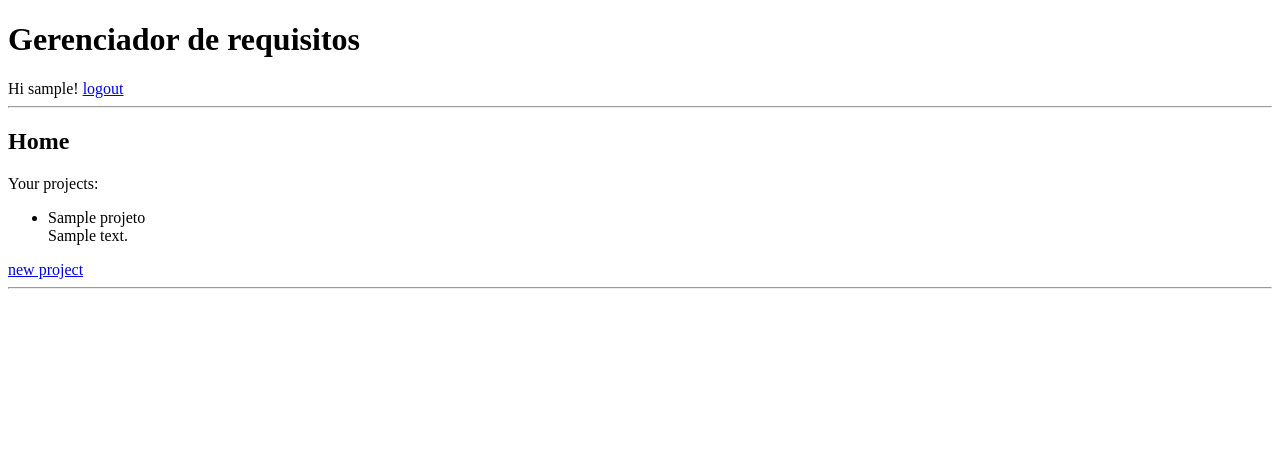
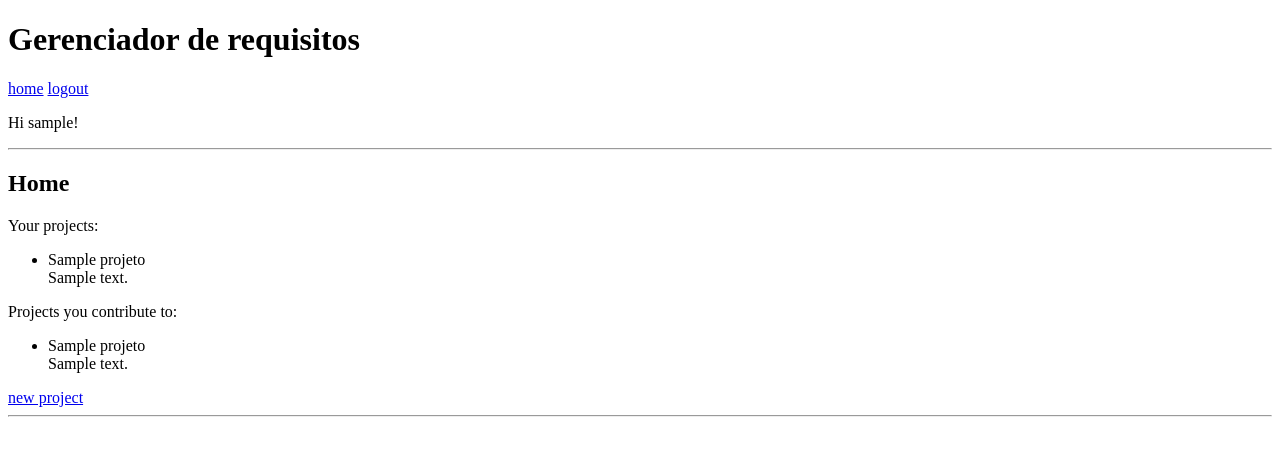
Before and after one commit to GabrielLasso/MAC0350-fase3, a Django app: page / in a window 1280 px wide. Shown: the top 456 px of the page. Run offline with Django 3.2, Linux system fonts and the light colour scheme; a user stored in the database is signed in; tables that the repository leaves empty hold one stand-in row (values such as "Sample post"); parts of the project's set-up code (start-up, migrations or seed data) failed here and were passed over.

Commit message:
Projetos que eu contribuo

```diff
--- a/autenticacao/gerenciador/models.py
+++ b/autenticacao/gerenciador/models.py
@@ -27,4 +27,4 @@ class Colaborador(models.Model):
     projeto = models.ForeignKey(Projeto, on_delete=models.CASCADE)
 
     def __str__(self):
-        return self.user.get_full_name() + '-' + self.projeto.nome
+        return self.usuario.get_full_name() + '-' + self.projeto.nome
--- a/autenticacao/gerenciador/views.py
+++ b/autenticacao/gerenciador/views.py
@@ -13,8 +13,9 @@ from .models import *
 def home(request):
     user = request.user
     projetos_admin = Projeto.objects.raw('SELECT * FROM gerenciador_projeto WHERE admin_id=%s',[user.id])
-    projetos_colab = Projeto.objects.raw('SELECT * FROM gerenciador_projeto, gerenciador_colaborador WHERE usuario_id=%s',[user.id])
-    return render(request, 'home.html',{'projects':projetos_admin})
+    projetos_colab = Projeto.objects.raw('SELECT * FROM gerenciador_projeto, gerenciador_colaborador WHERE projeto_id=gerenciador_projeto.id AND usuario_id=%s',[user.id])
+    print projetos_colab
+    return render(request, 'home.html',{'projects_admin':projetos_admin, 'projects_contribute':projetos_colab})
 
 def signup(request):
     if request.method == 'POST':
--- a/autenticacao/templates/base.html
+++ b/autenticacao/templates/base.html
@@ -8,8 +8,9 @@
   <header>
     <h1>Gerenciador de requisitos</h1>
     {% if user.is_authenticated %}
-      Hi {{ user.username }}!
+      <a href="{% url 'home' %}">home</a>
       <a href="{% url 'logout' %}">logout</a>
+      <p>Hi {{ user.username }}!</p>
     {% else %}
       <a href="{% url 'login' %}">login</a>
     {% endif %}
--- a/autenticacao/templates/home.html
+++ b/autenticacao/templates/home.html
@@ -7,7 +7,17 @@
 
 Your projects:
 <ul>
-{% for p in projects %}
+{% for p in projects_admin %}
+<li>
+{{ p.nome }}
+</li>
+{{ p.descricao }}
+{% endfor %}
+</ul>
+
+Projects you contribute to:
+<ul>
+{% for p in projects_contribute %}
 <li>
 {{ p.nome }}
 </li>
```
